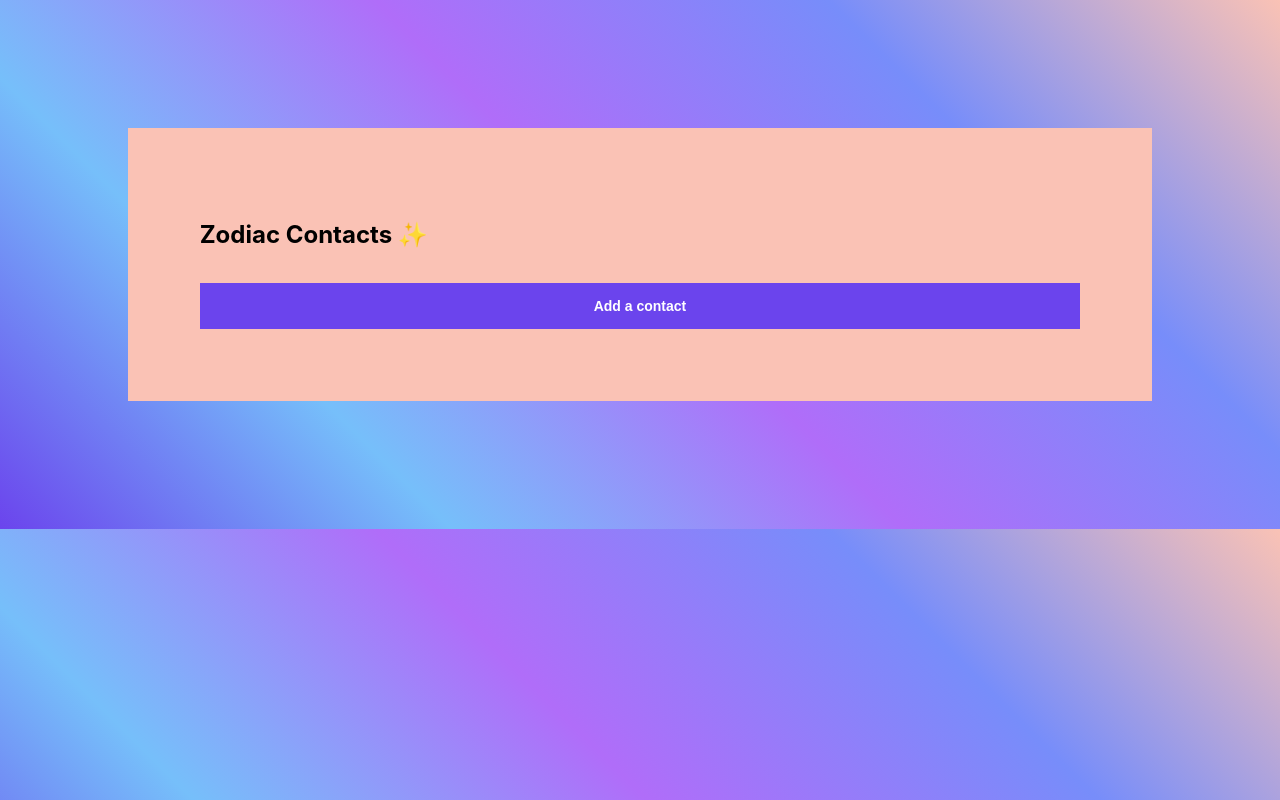
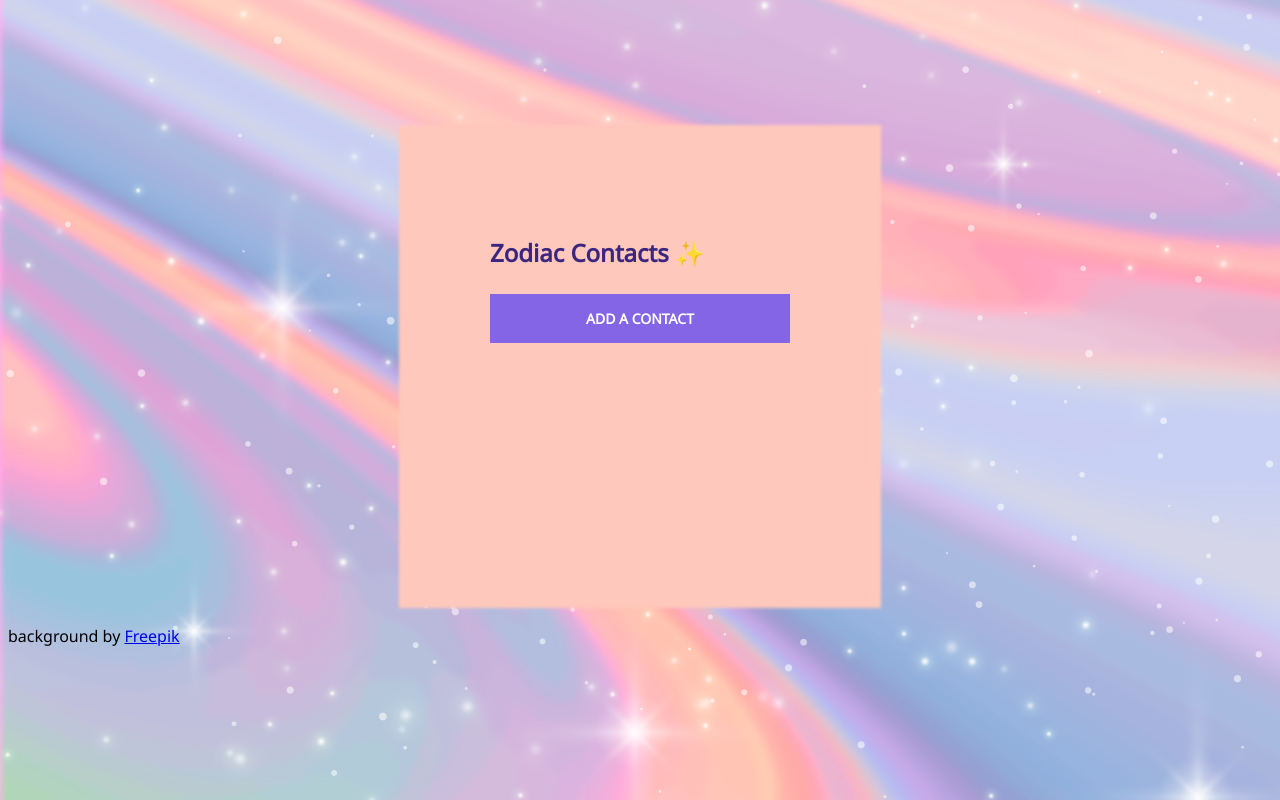
Before and after one commit to librairica/zodiac-react, a React (Create React App) app: page / in a window 1280 px wide. Built offline with nearby package versions, Linux system fonts and the light colour scheme.

Commit message:
change the background image and add some styling

```diff
--- a/public/index.html
+++ b/public/index.html
@@ -29,6 +29,10 @@
   <body>
     <noscript>You need to enable JavaScript to run this app.</noscript>
     <div id="root"></div>
+    <div id="freepik">
+      background by <a href="https://www.freepik.com/free-vector/hand-drawn-rainbow-glitter-background_32302256.htm#query=pastelgalaxywallpaper&position=17&from_view=keyword&track=ais?log-in=google">Freepik</a>
+      </div>
+
     <!--
       This HTML file is a template.
       If you open it directly in the browser, you will see an empty page.
--- a/src/AddContactForm.css
+++ b/src/AddContactForm.css
@@ -1,18 +1,28 @@
 /* --melon: #FAC2B5ff;
---cornflower-blue: #778DFAff;
---medium-purple: #B06DF9ff;
---maya-blue: #76BFFAff;
---majorelle-blue: #6B44EDff; */
+--peachy: #FECBC2;
+--blue: #C9CFF3;
+--lavender: #D8AFDBB;
+--purple: #B6A2DD;
+--green: #B3DAC7; */
 
 #add-contact-form {
-    max-width: 300px;
+    width: 300px;
+    background: #C8CFF3;
     padding: 7%;
-    background: #76BFFAff;
+    -moz-box-shadow: 1px 2px 3px rgba(0, 0, 0, .5);
+    -webkit-box-shadow: 1px 2px 3px rgba(0, 0, 0, .5);
+    box-shadow: 0 0 3px 3px #C8CFF3;
+}
+
+#form-container {
+    display: flex;
+    justify-content: center;
 }
 
 #form-container label input {
     margin: 20px;
-    background-color: rgb(206, 206, 246);
+    background-color: rgb(227, 227, 247);
+    font-family: 'Noto Sans', sans-serif;
 }
 
 .button-container {
@@ -22,7 +32,6 @@
 }
 
 .submit-button {
-    background-color: #6B44EDff;
     color: white;
     font-size: 14px;
     font-weight: bold;
--- a/src/AddContactForm.js
+++ b/src/AddContactForm.js
@@ -14,7 +14,7 @@ const CREATE_CONTACT = gql`
   }
 `;
 
-export function AddContactForm({toggleForm}) {
+export function AddContactForm({ toggleForm }) {
 	const [inputs, setInputs] = useState({});
 
 	const handleChange = (event) => {
--- a/src/App.js
+++ b/src/App.js
@@ -12,6 +12,7 @@ export default function App() {
   }
   if(!showForm) {
     return (
+      <div>
         <div class="container">
           <div class="contacts-container">
             <h2>Zodiac Contacts ✨</h2>
@@ -19,10 +20,13 @@ export default function App() {
             <button onClick={toggleForm}>Add a contact</button>
           </div>
         </div>
+      </div>
     );
   } else {
     return (
+      <div>
         <AddContactForm toggleForm={toggleForm}/>
+      </div>
     )
   }
 }
--- a/src/index.css
+++ b/src/index.css
@@ -1,37 +1,55 @@
+@import url('https://fonts.googleapis.com/css2?family=Noto+Sans:ital@0;1&display=swap');
+
 body {
-  font-family: -apple-system, BlinkMacSystemFont, Tahoma,Verdana,Segoe,sans-serif;
+  font-family: 'Noto Sans', sans-serif;
   -webkit-font-smoothing: antialiased;
   -moz-osx-font-smoothing: grayscale;
-  background: linear-gradient(225deg, #FAC2B5ff, #778DFAff, #B06DF9ff, #76BFFAff, #6B44EDff);
-  margin: 10%;
+  background-image: url("./img/pastel-swirl.jpg");
+  margin-top: 10%;
+  height: 100%;
+
 }
 
 @media only screen and (max-width: 600px) {
   body {
     margin: 6%;
+    margin-bottom: 10px;
+    height: 100%;
+  }
+  #freepik{
+    text-align: center;
   }
 }
 
+/* html {
+  position: relative;
+} */
 
-code {
-  font-family: source-code-pro, Menlo, Monaco, Consolas, 'Courier New',
-    monospace;
-}
+/* #root {
+  display: flex;
+  flex-flow: column;
+  height: 100%;
+  justify-content: center;
+} */
 
 .container {
   display: flex;
   justify-content: center;
-  background-color: #FAC2B5ff;
+  color: rgb(59, 38, 127);
 }
 
 .contacts-container {
-width: 100%;
-background-color: #FAC2B5ff;
+background-color: #ffc8bc;
 padding: 7%;
+-moz-box-shadow: 1px 2px 3px rgba(0,0,0,.5);
+-webkit-box-shadow: 1px 2px 3px rgba(0,0,0,.5);
+box-shadow: 0 0 3px 3px #ffc8bc;
+width: 300px;
+min-height: 300px;
 }
 
 button {
-  background-color: #6B44EDff;
+  background-color: rgb(131, 101, 229);
   font-kerning: normal;
   border: none;
   color: white;
@@ -41,4 +59,13 @@ button {
   display: inline-block;
   font-size: 14px;
   font-weight: bold;
+  font-family: 'Noto Sans', sans-serif;
+  text-transform: uppercase;
+  position: relative;
+  bottom: 10px;
+
 }
+
+#freepik {
+margin-top: 20px;
+}
```
Also changed, not shown: src/img/pastel-swirl.jpg (added). Lines whose indentation alone changed are shown as unchanged.
